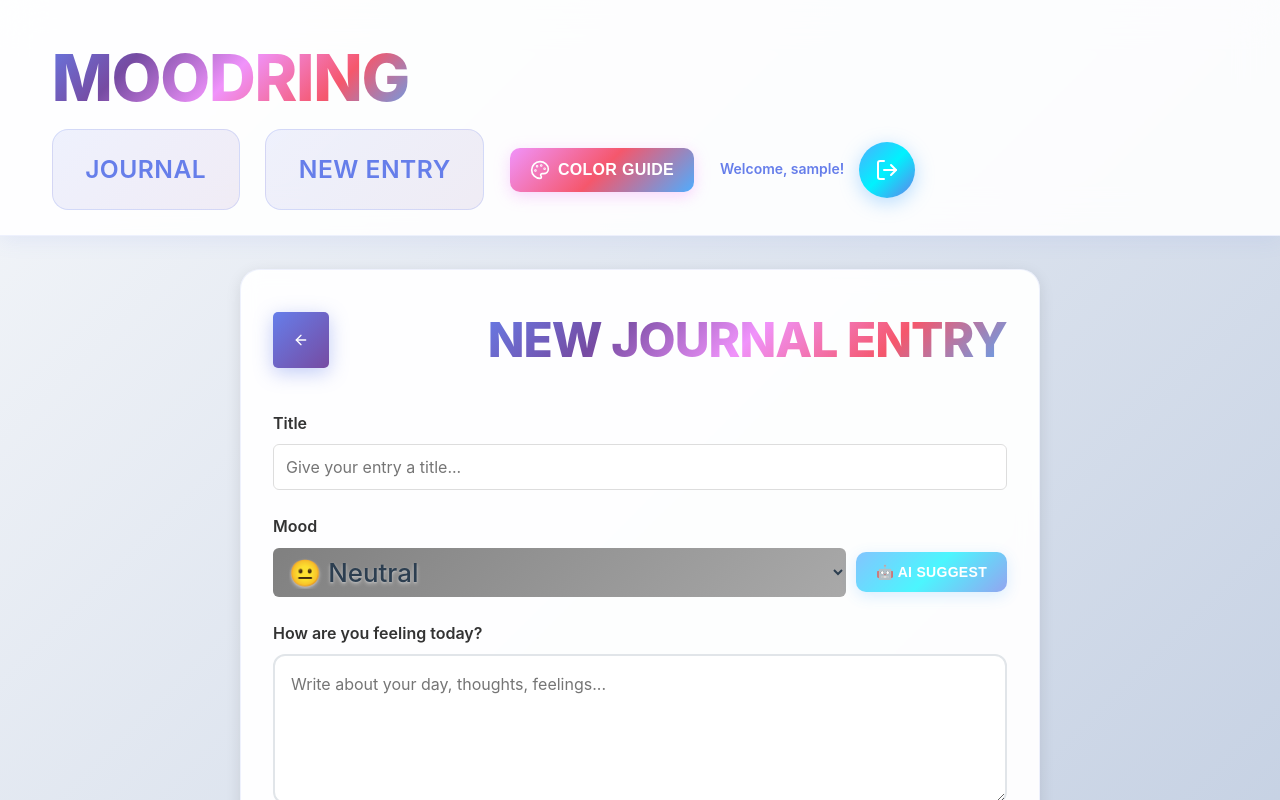
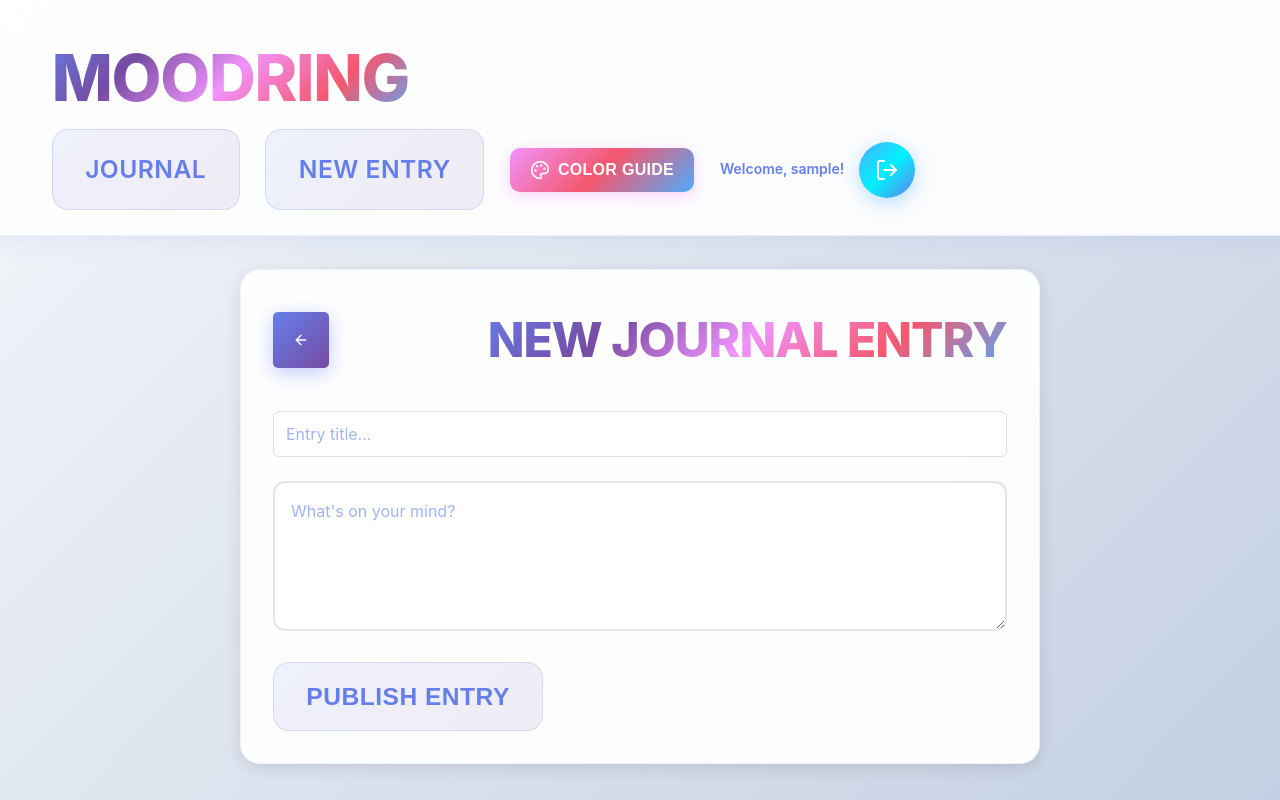
Before and after one commit to ThisbeSchoJo/moodring, a React (Create React App) app in the folder client/: page /new in a window 1280 px wide. Shown: the top 800 px of the page. Built offline with nearby package versions, Linux system fonts and the light colour scheme; sample sign-in values are in the browser's storage.

Commit message:
Made new entry form more minimalistic

```diff
--- a/client/src/components/EntryForm.js
+++ b/client/src/components/EntryForm.js
@@ -17,14 +17,22 @@ const EntryForm = () => {
   const [content, setContent] = useState("");
   const [mood, setMood] = useState("neutral");
   const [isSubmitting, setIsSubmitting] = useState(false);
-  const [isAnalyzing, setIsAnalyzing] = useState(false);
   const [message, setMessage] = useState("");
   const [showPreview, setShowPreview] = useState(false);
 
-  const analyzeMood = async (content) => {
-    if (!content.trim()) return;
+  const handleSubmit = async () => {
+    // check if title and content are not empty (trim will remove whitespace from beginning and end)
+    if (!title.trim() || !content.trim()) {
+      setMessage("Please fill in both title and content");
+      return;
+    }
 
-    setIsAnalyzing(true);
+    setMessage(""); // Clear any previous messages
+
+    setIsSubmitting(true);
+
+    // If mood hasn't been analyzed yet, analyze it automatically
+    if (mood === "neutral" && content.trim()) {
       try {
         const response = await fetch("http://localhost:5555/analyze-mood", {
           method: "POST",
@@ -37,31 +45,12 @@ const EntryForm = () => {
         if (response.ok) {
           const data = await response.json();
           setMood(data.mood);
-        setMessage("AI suggested mood: " + data.mood);
-      } else {
-        const errorData = await response.json().catch(() => ({}));
-        console.error("Failed to analyze mood:", errorData);
-        setMessage(
-          "AI analysis failed: " + (errorData.error || "Unknown error")
-        );
         }
       } catch (error) {
-      console.error("Error analyzing mood:", error);
-    } finally {
-      setIsAnalyzing(false);
+        console.error("Error auto-analyzing mood:", error);
+        // Continue with neutral mood if analysis fails
       }
-  };
-
-  const handleSubmit = async () => {
-    // check if title and content are not empty (trim will remove whitespace from beginning and end)
-    if (!title.trim() || !content.trim()) {
-      setMessage("Please fill in both title and content");
-      return;
     }
-
-    setMessage(""); // Clear any previous messages
-
-    setIsSubmitting(true);
 
     try {
       const response = await fetch("http://localhost:5555/entries", {
@@ -72,7 +61,7 @@ const EntryForm = () => {
         body: JSON.stringify({
           title: title.trim(),
           content: content.trim(),
-          mood: mood,
+          mood: mood, // This will be the AI-analyzed mood
           user_id: user.id, // Use the logged-in user's ID
         }),
       });
@@ -121,60 +110,23 @@ const EntryForm = () => {
 
       <form>
         <div className="form-group">
-          <label htmlFor="title">Title</label>
           <input
             type="text"
             id="title"
             value={title}
             onChange={(e) => setTitle(e.target.value)}
-            placeholder="Give your entry a title..."
+            placeholder="Entry title..."
+            className="title-input"
           />
         </div>
+
         <div className="form-group">
-          <label htmlFor="mood">Mood</label>
-          <div className="mood-section">
-            <select
-              id="mood"
-              value={mood}
-              onChange={(e) => setMood(e.target.value)}
-              style={{
-                background: getMoodColors(mood).gradient,
-                color: getTextColor(mood),
-                textShadow: getTextShadow(mood),
-                border: "none",
-                borderRadius: "6px",
-                padding: "8px 12px",
-                fontWeight: "500",
-              }}
-            >
-              <option value="neutral">😐 Neutral</option>
-              <option value="happy">😊 Happy</option>
-              <option value="excited">🤩 Excited</option>
-              <option value="grateful">🙏 Grateful</option>
-              <option value="hopeful">✨ Hopeful</option>
-              <option value="calm">😌 Calm</option>
-              <option value="sad">😢 Sad</option>
-              <option value="angry">😠 Angry</option>
-              <option value="anxious">😰 Anxious</option>
-              <option value="confused">😕 Confused</option>
-            </select>
-            <button
-              type="button"
-              className="analyze-button"
-              onClick={() => analyzeMood(content)}
-              disabled={isAnalyzing || !content.trim()}
-            >
-              {isAnalyzing ? "🤖 Analyzing..." : "🤖 AI Suggest"}
-            </button>
-          </div>
-        </div>
-        <div className="form-group">
-          <label htmlFor="content">How are you feeling today?</label>
           <textarea
             id="content"
             value={content}
             onChange={(e) => setContent(e.target.value)}
-            placeholder="Write about your day, thoughts, feelings..."
+            placeholder="What's on your mind?"
+            className="content-textarea"
           />
         </div>
       </form>
@@ -255,7 +207,6 @@ const EntryForm = () => {
         onClick={handleSubmit}
         disabled={isSubmitting}
       >
-        <Sparkles />
         {isSubmitting ? "Publishing..." : "Publish Entry"}
       </button>
     </div>
--- a/client/src/styling/entryform.css
+++ b/client/src/styling/entryform.css
@@ -181,6 +181,54 @@
   transform: translateY(-1.618px); /* 1 * 1.618 ≈ 1.618 */
 }
 
+/* Minimalistic input styling */
+.title-input {
+  font-size: 1.5rem;
+  font-weight: 500;
+  border: none;
+  border-bottom: 2px solid rgba(102, 126, 234, 0.2);
+  border-radius: 0;
+  padding: 16px 0;
+  background: transparent;
+  transition: all 0.3s ease;
+}
+
+.title-input:focus {
+  border-bottom-color: #667eea;
+  box-shadow: none;
+  transform: none;
+  background: transparent;
+}
+
+.title-input::placeholder {
+  color: rgba(102, 126, 234, 0.6);
+  font-weight: 400;
+}
+
+.content-textarea {
+  font-size: 1.1rem;
+  line-height: 1.6;
+  border: none;
+  border-radius: 0;
+  padding: 20px 0;
+  background: transparent;
+  min-height: 200px;
+  resize: none;
+  transition: all 0.3s ease;
+}
+
+.content-textarea:focus {
+  border-color: transparent;
+  box-shadow: none;
+  transform: none;
+  background: transparent;
+}
+
+.content-textarea::placeholder {
+  color: rgba(102, 126, 234, 0.6);
+  font-weight: 400;
+}
+
 .mood-section {
   display: flex;
   gap: 10px;
```
Lines whose indentation alone changed are shown as unchanged.
